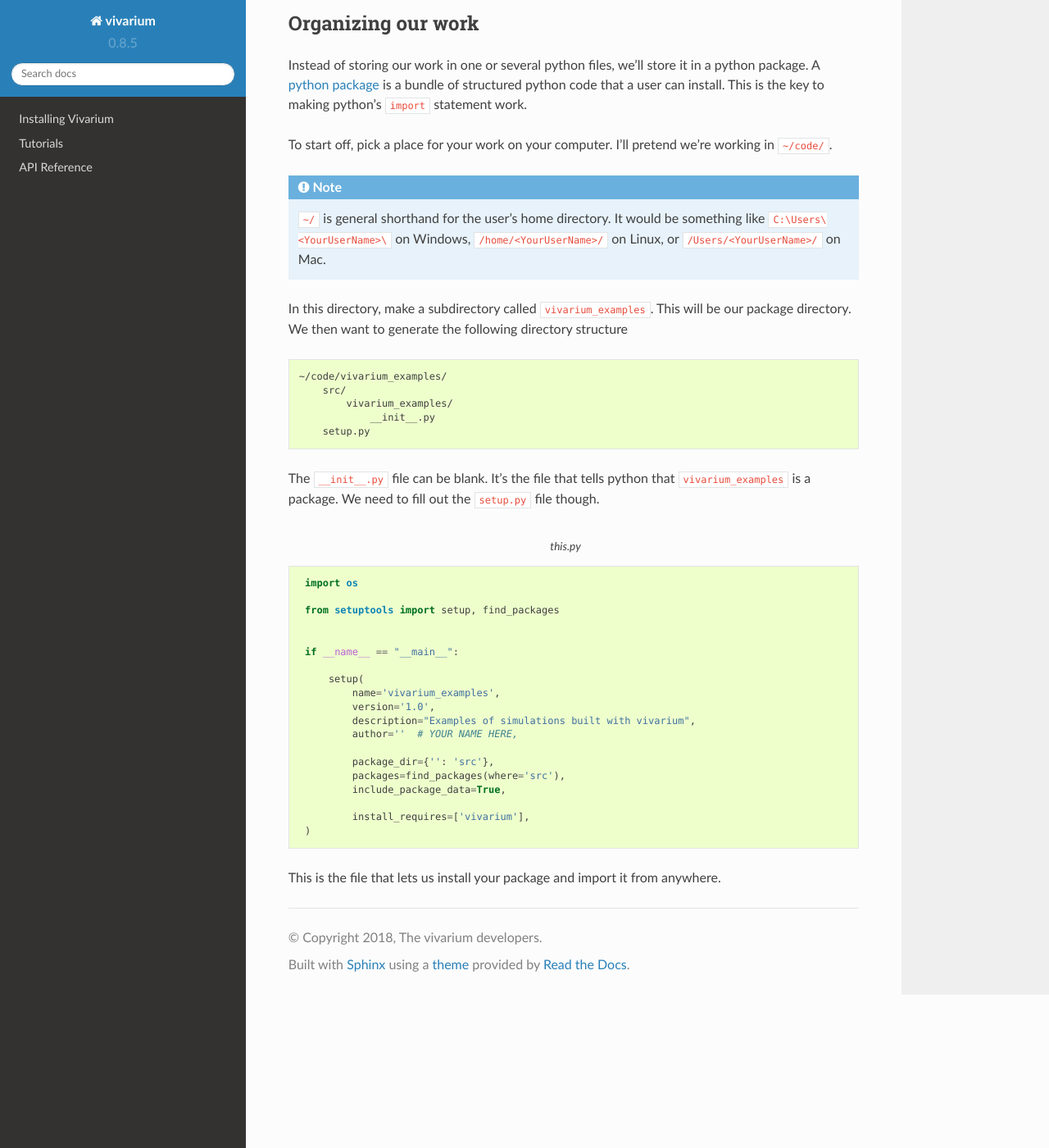
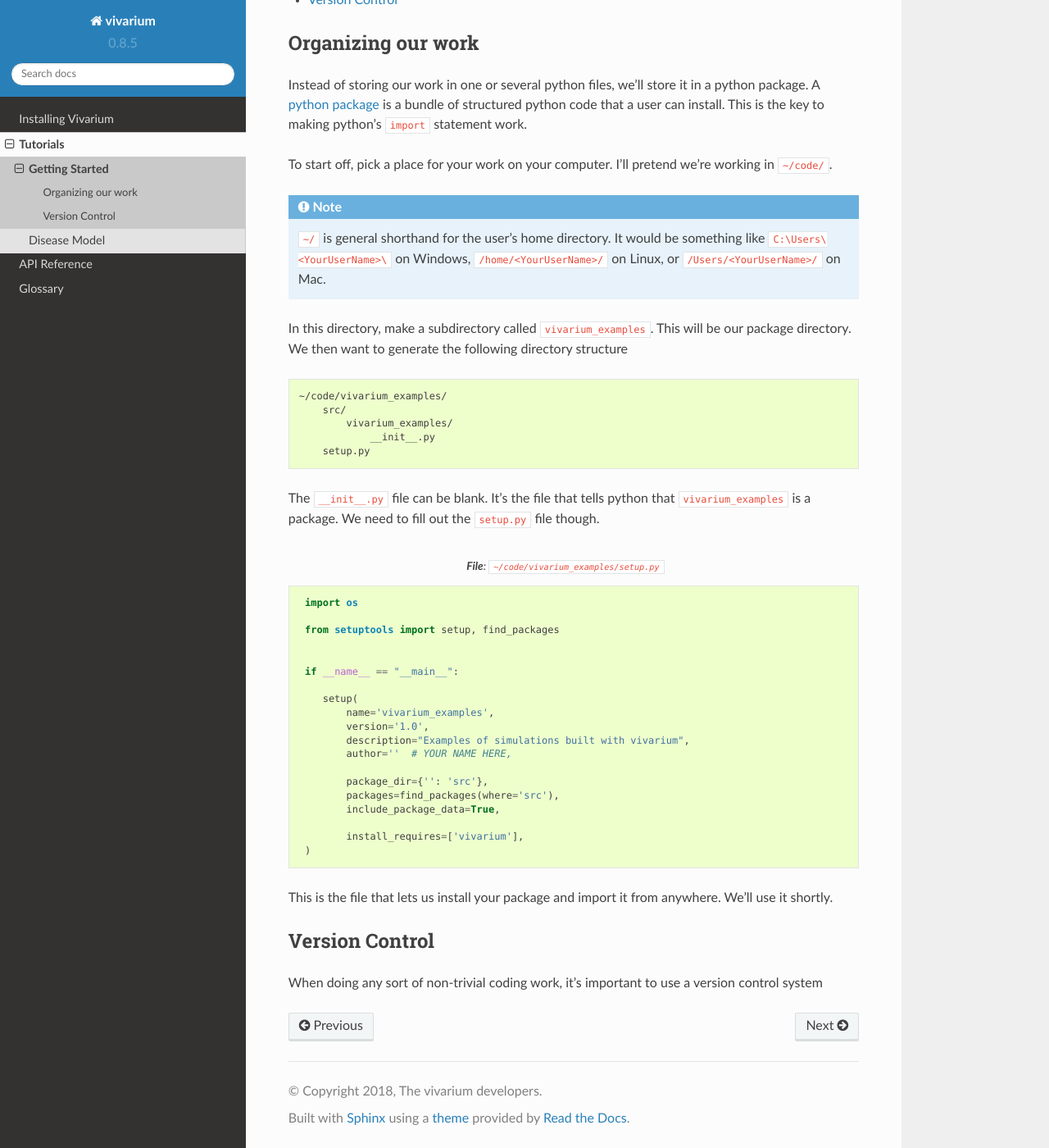
Before and after one commit to ihmeuw/vivarium, a Sphinx documentation site: the page built from docs/source/tutorials/getting_started.rst, in a window 1280 px wide and 1400 px high, scrolled down 437 px. Shown: the whole window at 82% size. Built offline with Sphinx 7.4.7 and the Read the Docs theme 2.0.0, drawn with Linux system fonts in a browser that asks for light colours; pages that are not in the unit, such as notebooks, are missing from menus.

Commit message:
Checkpoint

```diff
--- a/docs/source/conf.py
+++ b/docs/source/conf.py
@@ -56,7 +56,6 @@ extensions = [
     'sphinx.ext.napoleon',
     'sphinx.ext.viewcode',
     'sphinx_autodoc_typehints',
-    'npsphinx',
 ]
 
 # Add any paths that contain templates here, relative to this directory.
--- a/docs/source/index.rst
+++ b/docs/source/index.rst
@@ -11,3 +11,4 @@ Vivarium Documentation
    installation
    tutorials/index
    api_reference/index
+   glossary
--- a/docs/source/tutorials/getting_started.rst
+++ b/docs/source/tutorials/getting_started.rst
@@ -52,8 +52,8 @@ The ``__init__.py`` file can be blank. It's the file that tells python that
 ``vivarium_examples`` is a package. We need to fill out the ``setup.py``
 file though.
 
-.. code-block::
-   :caption: this.py
+.. code-block:: python
+   :caption: **File**: ``~/code/vivarium_examples/setup.py``
 
     import os
 
@@ -62,20 +62,26 @@ file though.
 
     if __name__ == "__main__":
 
-        setup(
-            name='vivarium_examples',
-            version='1.0',
-            description="Examples of simulations built with vivarium",
-            author=''  # YOUR NAME HERE,
+       setup(
+           name='vivarium_examples',
+           version='1.0',
+           description="Examples of simulations built with vivarium",
+           author=''  # YOUR NAME HERE,
 
-            package_dir={'': 'src'},
-            packages=find_packages(where='src'),
-            include_package_data=True,
+           package_dir={'': 'src'},
+           packages=find_packages(where='src'),
+           include_package_data=True,
 
-            install_requires=['vivarium'],
+           install_requires=['vivarium'],
     )
 
 This is the file that lets us install your package and import it from
-anywhere.
+anywhere. We'll use it shortly.
 
 __ https://docs.python.org/3/tutorial/modules.html#packages
+
+Version Control
+---------------
+
+When doing any sort of non-trivial coding work, it's important to use
+a version control system
--- a/docs/source/tutorials/index.rst
+++ b/docs/source/tutorials/index.rst
@@ -10,5 +10,5 @@ Python package where you'll build your model components.
 .. toctree::
    :maxdepth: 2
 
-    getting_started
-    disease_model/index
+   getting_started
+   disease_model/index
```
